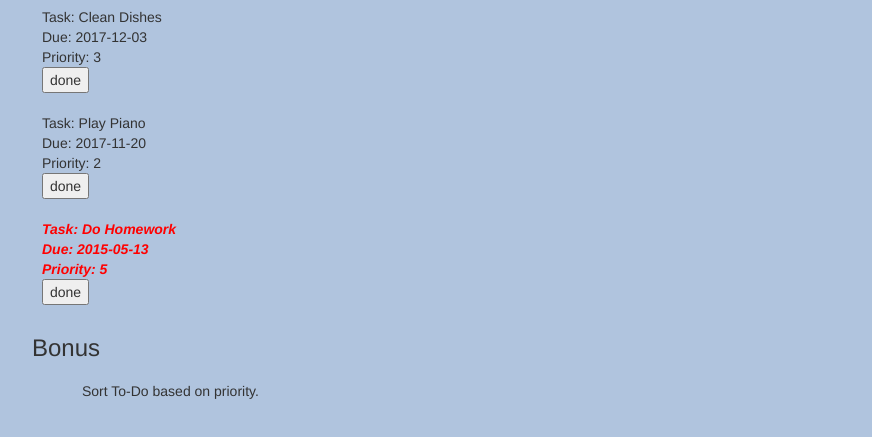
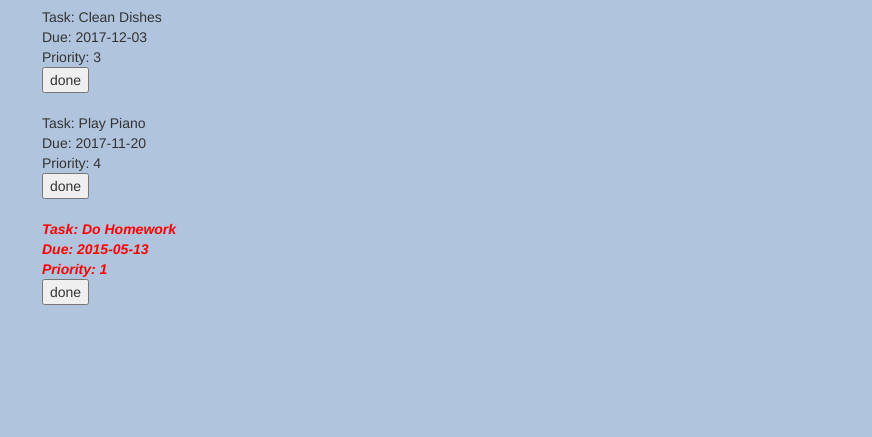
Before and after one commit to kikioak/todolist, a plain HTML site: page index.html in a window 1280 px wide. Shown: the part 107-544 px from the top of the page, without its empty margins (38-910 px from the left). Drawn offline with nearby package versions, Linux system fonts and the light colour scheme.

Commit message:
fixed priority

```diff
--- a/index.html
+++ b/index.html
@@ -33,12 +33,6 @@
         </ul>
         <ul id="done-list">
         </ul>
-
-        <h3>Bonus</h3>
-        <ol>
-            <li>Sort To-Do based on priority. </li>
-        </ol>
-
     </div>
 
 
@@ -50,19 +44,19 @@
                     task_name: 'Clean Dishes',
                     task_due: '2017-12-03',
                     task_is_done: false,
-                    priority: '3'
+                    priority: 3
                 },
                 {
                     task_name: 'Play Piano',
                     task_due: '2017-11-20',
                     task_is_done: false,
-                    priority: '2'
+                    priority: 4
                 },
                 {
                     task_name: 'Do Homework',
                     task_due: '2015-05-13',
                     task_is_done: false,
-                    priority: '5'
+                    priority: 1
                 },
             ];
 
@@ -102,7 +96,7 @@
                     for (let i = 0; i < tasks.length; i++) {
                         if (tasks[i].task_name == lookup) {
                             tasks[i].task_is_done = true;
-                            tasks[i].priority = '0';
+                            tasks[i].priority = 6;
                         }
                     }
                     var nowDone = $(this).parent(); //grabs the div either overdue or upcoming item
```
